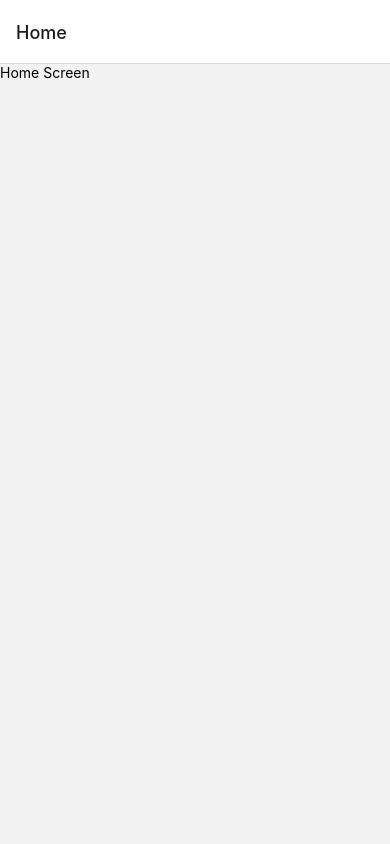
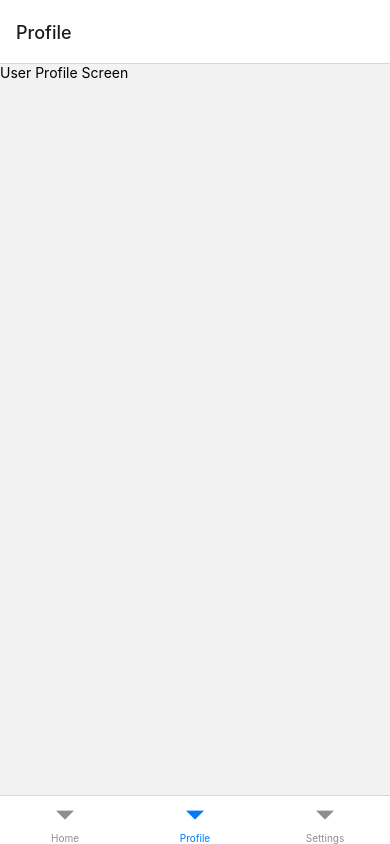
Before and after one commit to yoonghongchoy/ecommerce-app, a React Native app: screen /Profile in a window 390 px wide. Before the commit this address had no page. Built offline with nearby package versions, Linux system fonts and the light colour scheme.

Commit message:
feat(navigation): create bottom tab bar
- add react-native-vector-icons/Ionicons
- setup Settings and UserProfile feature directory

```diff
--- a/package.json
+++ b/package.json
@@ -10,6 +10,7 @@
     "test": "jest"
   },
   "dependencies": {
+    "@react-navigation/bottom-tabs": "^6.5.20",
     "@react-navigation/native": "^6.1.17",
     "@react-navigation/native-stack": "^6.9.26",
     "@reduxjs/toolkit": "^2.2.5",
--- /dev/null
+++ b/src/features/Settings/index.ts
@@ -0,0 +1 @@
+export * from './screens';
--- /dev/null
+++ b/src/features/Settings/screens/SettingsScreen.tsx
@@ -0,0 +1,12 @@
+import React from 'react';
+import {Text, View} from 'react-native';
+
+const SettingsScreen: React.FC<{}> = () => {
+  return (
+    <View>
+      <Text>Home Screen</Text>
+    </View>
+  );
+};
+
+export default SettingsScreen;
--- /dev/null
+++ b/src/features/Settings/screens/index.ts
@@ -0,0 +1 @@
+export {default as SettingsScreen} from './SettingsScreen';
--- /dev/null
+++ b/src/features/UserProfile/index.ts
@@ -0,0 +1 @@
+export * from './screens';
--- /dev/null
+++ b/src/features/UserProfile/screens/UserProfileScreen.tsx
@@ -0,0 +1,12 @@
+import React from 'react';
+import {Text, View} from 'react-native';
+
+const UserProfileScreen: React.FC<{}> = () => {
+  return (
+    <View>
+      <Text>User Profile Screen</Text>
+    </View>
+  );
+};
+
+export default UserProfileScreen;
--- /dev/null
+++ b/src/features/UserProfile/screens/index.ts
@@ -0,0 +1 @@
+export {default as UserProfileScreen} from './UserProfileScreen';
--- a/src/navigation/AppNavigator.tsx
+++ b/src/navigation/AppNavigator.tsx
@@ -1,14 +1,18 @@
 import {createNativeStackNavigator} from '@react-navigation/native-stack';
 import React from 'react';
 
-import {HomeScreen} from '../features/Products';
+import MainTabNavigator from './MainTabNavigator';
 
 const Stack = createNativeStackNavigator();
 
 const App: React.FC<{}> = () => {
   return (
     <Stack.Navigator>
-      <Stack.Screen name="Home" component={HomeScreen} />
+      <Stack.Screen
+        name="Main"
+        component={MainTabNavigator}
+        options={{headerShown: false}}
+      />
     </Stack.Navigator>
   );
 };
--- /dev/null
+++ b/src/navigation/MainTabNavigator.tsx
@@ -0,0 +1,20 @@
+import React from 'react';
+import {createBottomTabNavigator} from '@react-navigation/bottom-tabs';
+
+import {HomeScreen} from '../features/Products';
+import {UserProfileScreen} from '../features/UserProfile';
+import {SettingsScreen} from '../features/Settings';
+
+const Tab = createBottomTabNavigator();
+
+const MainTabNavigator: React.FC = () => {
+  return (
+    <Tab.Navigator>
+      <Tab.Screen name="Home" component={HomeScreen} />
+      <Tab.Screen name="Profile" component={UserProfileScreen} />
+      <Tab.Screen name="Settings" component={SettingsScreen} />
+    </Tab.Navigator>
+  );
+};
+
+export default MainTabNavigator;
```
Also changed, not shown: 1 other file (tests, documents, lock files or other folders).
